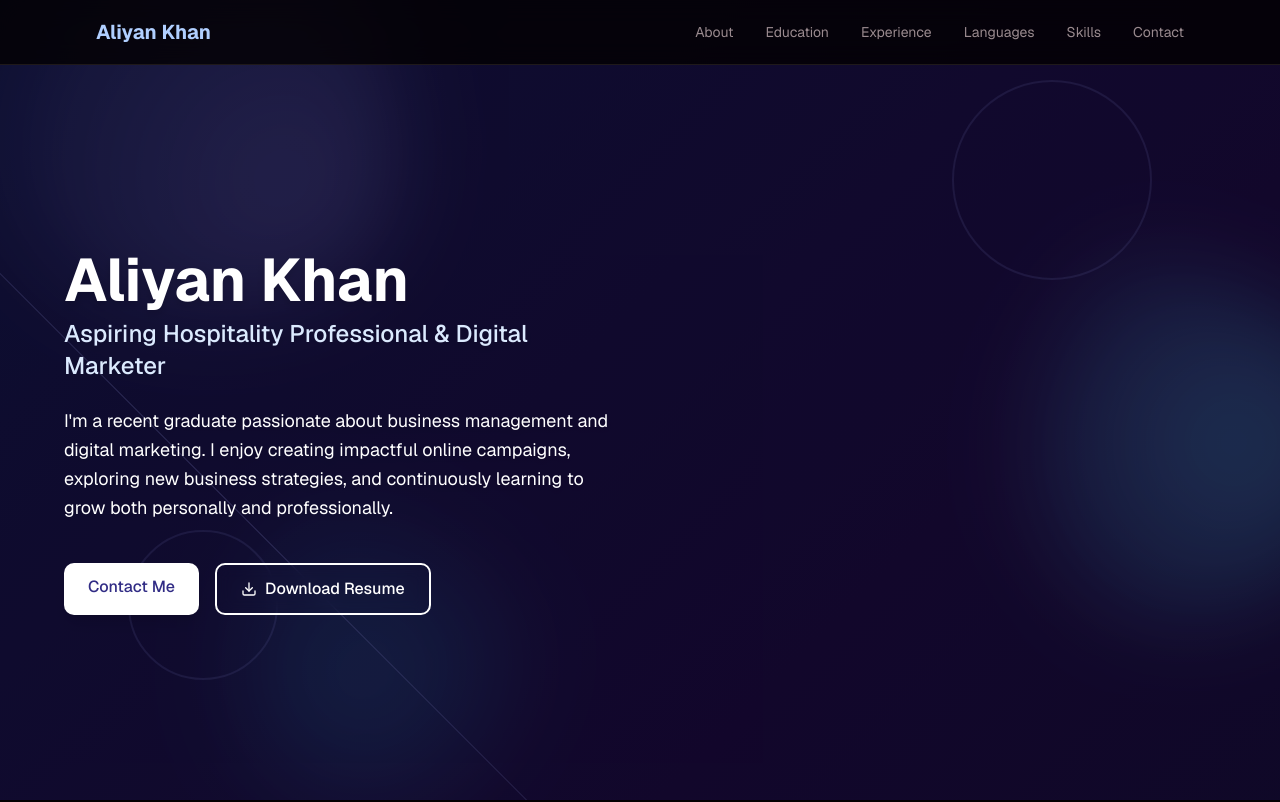
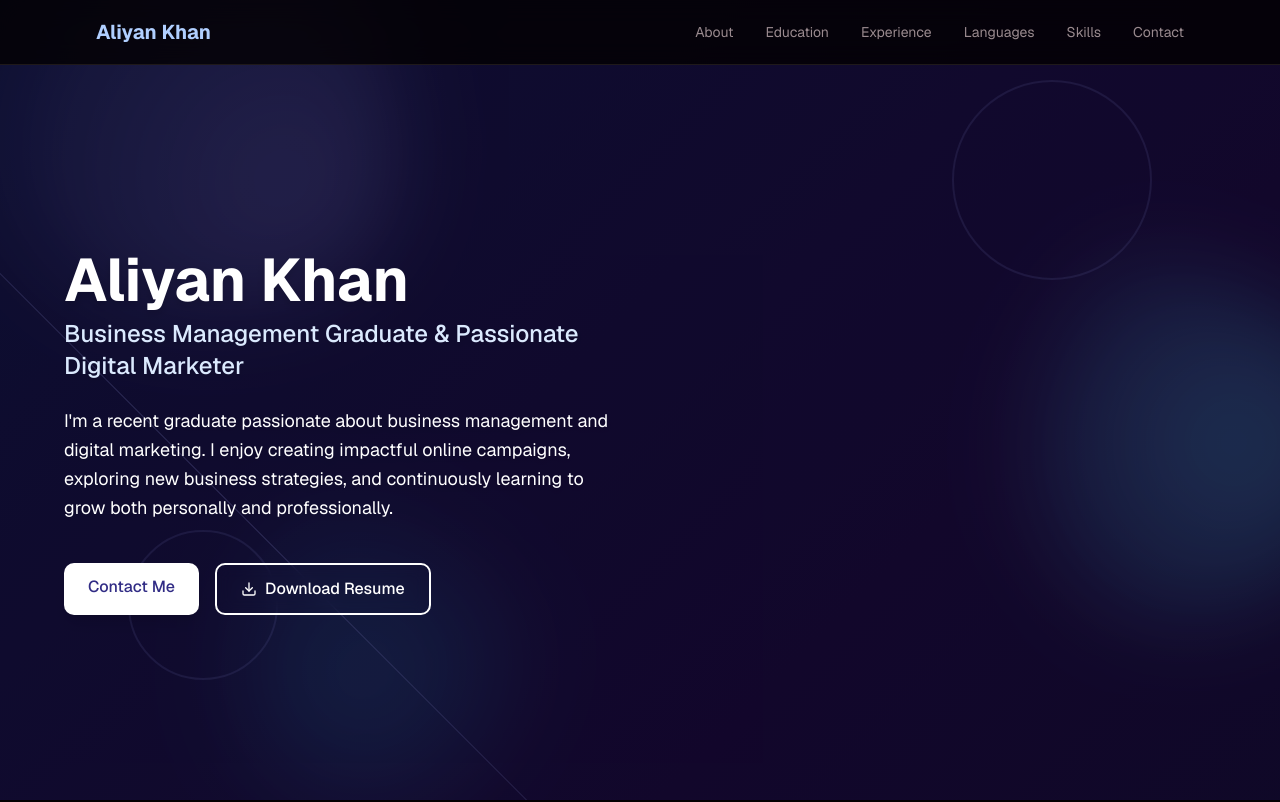
Before and after one commit to ZENOxELITE/Aliyan-portfolio, a Next.js app: page / in a window 1280 px wide. Shown: the top 802 px of the page. Built offline with nearby package versions, Linux system fonts and the light colour scheme.

Commit message:
Update hero.tsx

```diff
--- a/components/hero.tsx
+++ b/components/hero.tsx
@@ -89,7 +89,7 @@ document.body.removeChild(link)
                 Aliyan Khan
               </h1>
               <p className="text-xl md:text-2xl text-blue-100 font-medium drop-shadow-md">
-                Aspiring Hospitality Professional & Digital Marketer
+               Business Management Graduate & Passionate Digital Marketer
               </p>
             </div>
 
```
